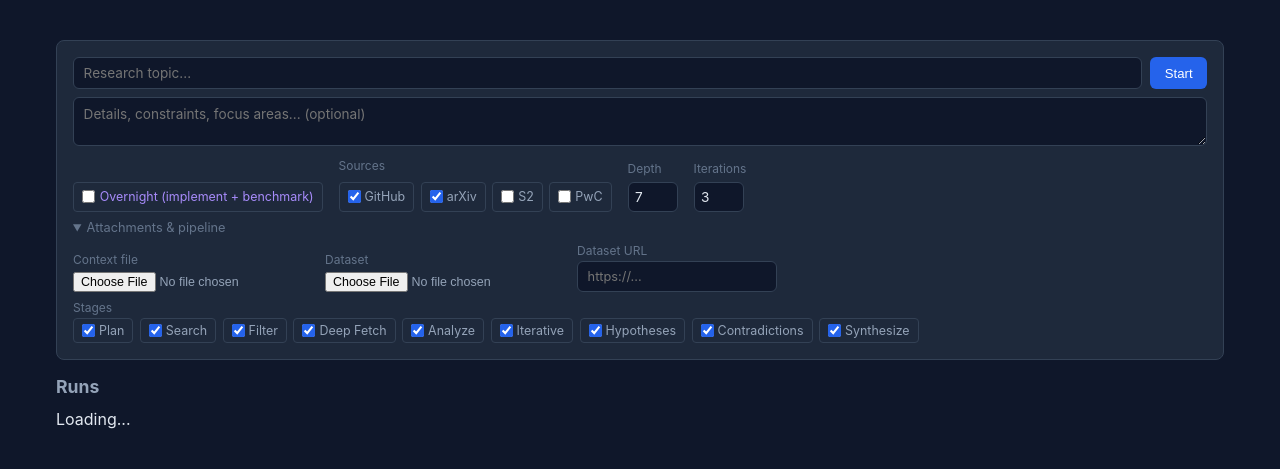
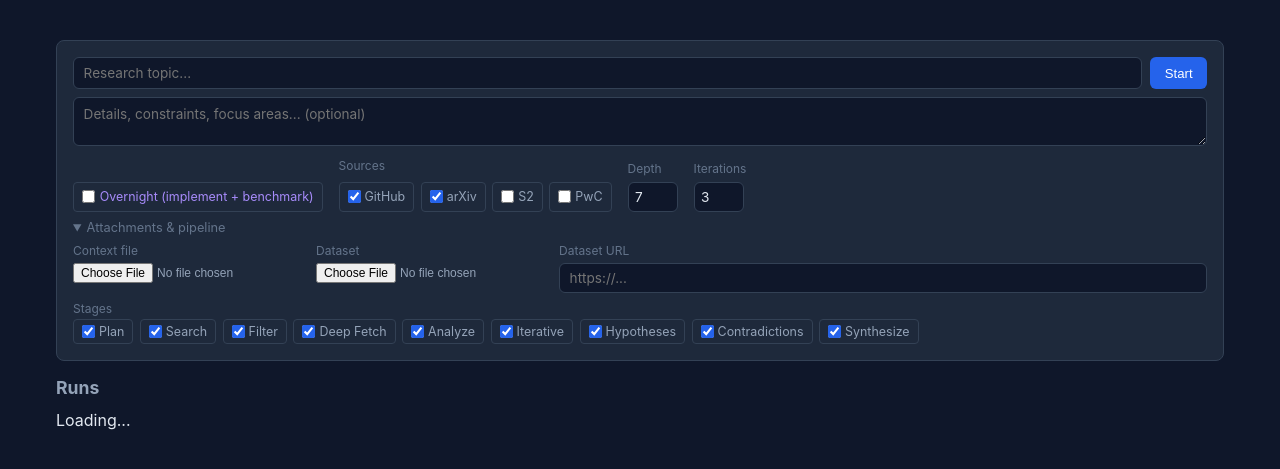
Before and after one commit to russuran/qwen3-code-next_researcher, a FastAPI app: page /dashboard in a window 1280 px wide, after a click on "Attachments & pipeline". Shown: the part 84-553 px from the top of the page. Run offline with FastAPI, Linux system fonts and the light colour scheme; data that the repository does not hold is empty; some libraries are stand-ins or nearby versions.

Commit message:
Fix attachments row: same settings-row layout, uniform height

```diff
--- a/app/dashboard/templates/runs_list.html
+++ b/app/dashboard/templates/runs_list.html
@@ -52,18 +52,18 @@
         {# Row 5: Attachments #}
         <details style="margin-top: 0.5rem;">
             <summary style="cursor: pointer; color: var(--text-muted); font-size: 0.8rem;">Attachments & pipeline</summary>
-            <div class="mt-1 flex flex-wrap" style="gap: 1rem; align-items: end;">
-                <div>
+            <div class="settings-row mt-1">
+                <div class="setting-group">
                     <label class="form-label">Context file</label>
-                    <input type="file" name="context_file" accept=".txt,.md,.pdf,.json" style="font-size: 0.78rem; color: var(--text-dim);">
+                    <input type="file" name="context_file" accept=".txt,.md,.pdf,.json" class="file-input">
                 </div>
-                <div>
+                <div class="setting-group">
                     <label class="form-label">Dataset</label>
-                    <input type="file" name="dataset_file" accept=".zip,.tar.gz" style="font-size: 0.78rem; color: var(--text-dim);">
+                    <input type="file" name="dataset_file" accept=".zip,.tar.gz" class="file-input">
                 </div>
-                <div>
+                <div class="setting-group" style="flex: 1;">
                     <label class="form-label">Dataset URL</label>
-                    <input type="text" name="dataset_url" placeholder="https://..." style="width: 200px; font-size: 0.8rem;">
+                    <input type="text" name="dataset_url" placeholder="https://..." style="height: 30px; width: 100%;">
                 </div>
             </div>
             <div class="mt-1">
@@ -97,6 +97,7 @@
     .toggle-item input { accent-color: #7c3aed; }
     .settings-row .check-item { height: 30px; }
     .settings-row input[type="number"] { height: 30px; padding: 0 0.4rem; }
+    .file-input { font-size: 0.75rem; color: var(--text-dim); height: 30px; }
 </style>
 
 <h2>Runs</h2>
```
